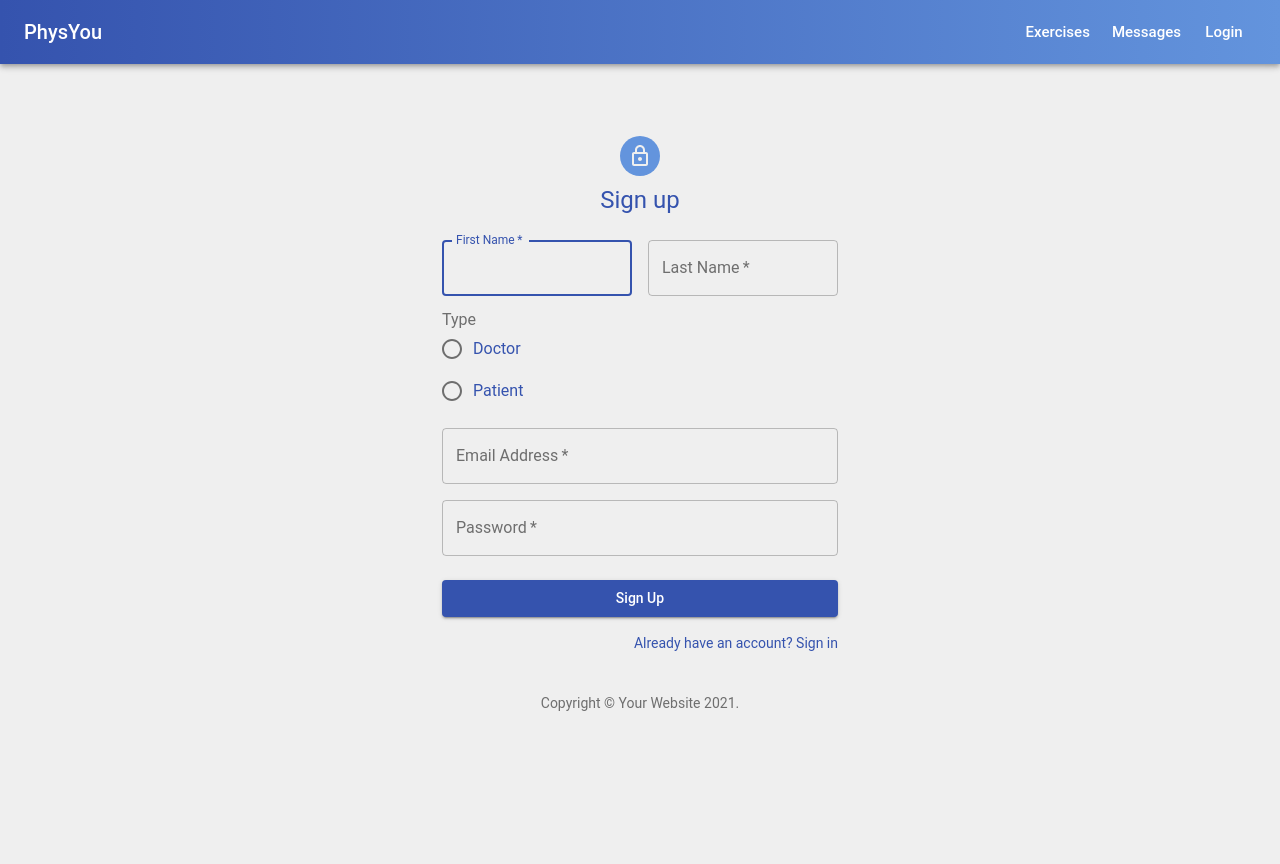
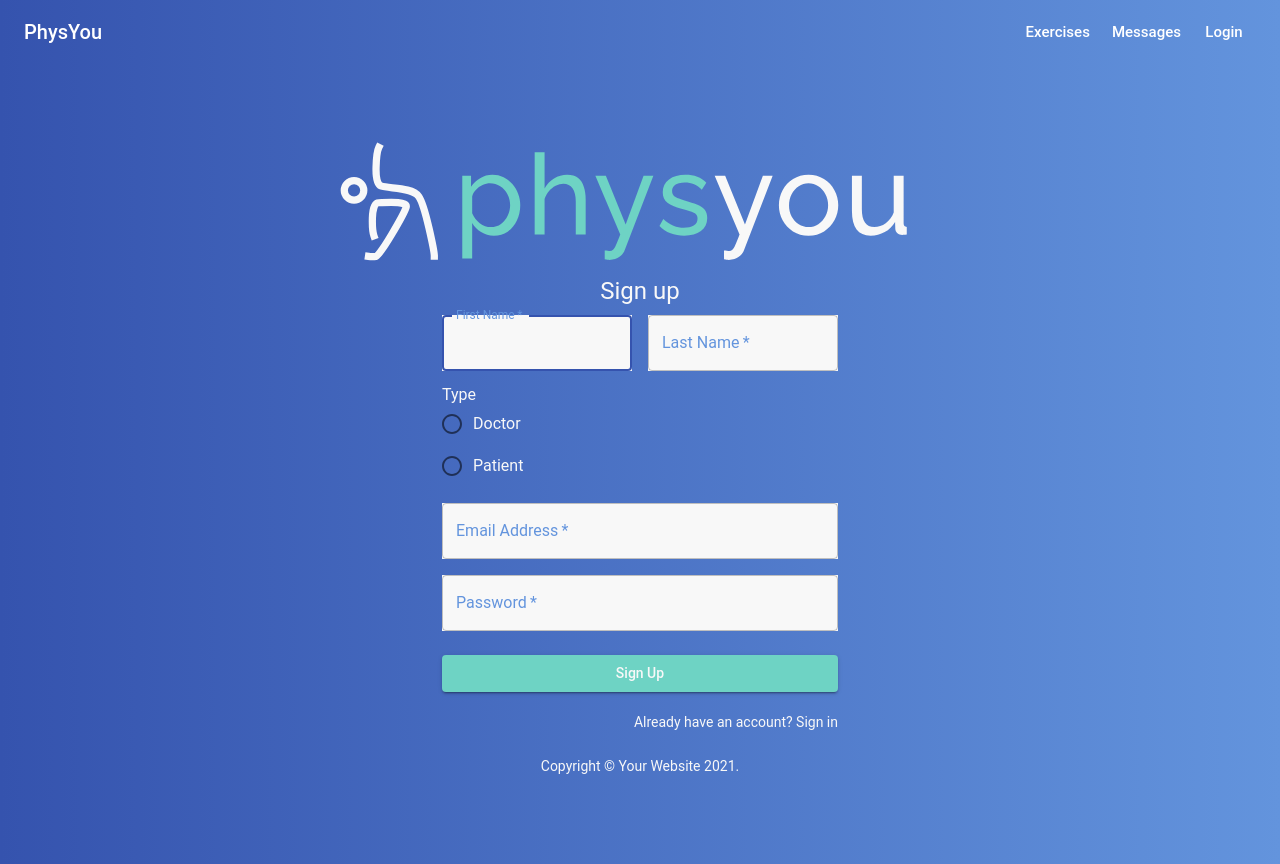
Before and after one commit to PhysYou/physyou-frontend, a React (Create React App) app: page /signup in a window 1280 px wide. Before the commit the page ends 800 px from the top, so only its background shows below. Built offline with nearby package versions, Linux system fonts and the light colour scheme; no server answers.

Commit message:
Styled signup page

```diff
--- a/src/pages/signup.js
+++ b/src/pages/signup.js
@@ -1,4 +1,4 @@
-import React, {useState} from 'react';
+import React, { useState } from 'react';
 import Avatar from '@material-ui/core/Avatar';
 import Button from '@material-ui/core/Button';
 import CssBaseline from '@material-ui/core/CssBaseline';
@@ -12,14 +12,15 @@ import LockOutlinedIcon from '@material-ui/icons/LockOutlined';
 import Typography from '@material-ui/core/Typography';
 import { makeStyles } from '@material-ui/core/styles';
 import Container from '@material-ui/core/Container';
-import {FormControl, FormLabel, Radio, RadioGroup} from "@material-ui/core";
-import {auth, generateUserDocument} from "../firebase";
+import { FormControl, FormLabel, Radio, RadioGroup } from '@material-ui/core';
+import { auth, generateUserDocument } from '../firebase';
+import { ReactComponent as Logo } from './logo.svg';
 
 function Copyright() {
   return (
-        <Typography variant="body2" color="textSecondary" align="center">
+    <Typography variant='body2' style={{ color: '#f8f8f8' }} align='center'>
       {'Copyright © '}
-            <Link color="inherit" href="https://material-ui.com/">
+      <Link color='inherit' href='https://material-ui.com/'>
         Your Website
       </Link>{' '}
       {new Date().getFullYear()}
@@ -30,7 +31,7 @@ function Copyright() {
 
 const useStyles = makeStyles((theme) => ({
   paper: {
-        marginTop: theme.spacing(8),
+    paddingTop: theme.spacing(8),
     display: 'flex',
     flexDirection: 'column',
     alignItems: 'center',
@@ -41,125 +42,185 @@ const useStyles = makeStyles((theme) => ({
   },
   form: {
     width: '100%', // Fix IE 11 issue.
-        marginTop: theme.spacing(3),
+    marginTop: theme.spacing(1),
   },
   submit: {
     margin: theme.spacing(3, 0, 2),
+  },
+  input: {
+    backgroundColor: '#F8F8F8',
+  },
+  whiteText: {
+    color: '#f8f8f8',
+  },
+  background: {
+    height: '100vh',
+    width: '100vw',
+    backgroundImage: `linear-gradient(to right, #3553ae, #6394dd)`,
+  },
+  registerBtn: {
+    color: '#6ED3C4',
+    border: '3px solid #6ED3C4',
+    filter: 'drop-shadow(2px 4px 10px rgba(0, 0, 0, 0.25))',
+    background: 'none',
+    borderRadius: 10,
   },
 }));
 
 export default function Signup() {
   const classes = useStyles();
 
-    const [email, setEmail] = useState('')
-    const [password, setPassword] = useState('')
+  const [email, setEmail] = useState('');
+  const [password, setPassword] = useState('');
   const [firstName, setFName] = useState('');
   const [lastName, setLName] = useState('');
-    const [type, setType] = useState('')
+  const [type, setType] = useState('');
 
   const handleSubmit = async (evt) => {
     evt.preventDefault();
     try {
-            const {user} = await auth.createUserWithEmailAndPassword(email, password);
-            await generateUserDocument(user, {firstName, lastName, type})
-        } catch(error) {
-            alert("Error signing up with email and password")
+      const { user } = await auth.createUserWithEmailAndPassword(
+        email,
+        password
+      );
+      await generateUserDocument(user, { firstName, lastName, type });
+    } catch (error) {
+      alert('Error signing up with email and password');
     }
-    }
+  };
 
   return (
-        <Container component="main" maxWidth="xs">
+    <div className={classes.background}>
+      <Container component='main' maxWidth='xs'>
         <CssBaseline />
         <div className={classes.paper}>
-                <Avatar className={classes.avatar}>
-                    <LockOutlinedIcon />
-                </Avatar>
-                <Typography component="h1" variant="h5">
+          <Logo style={{ width: 600 }} />
+          <Typography style={{ color: '#f8f8f8' }} component='h1' variant='h5'>
             Sign up
           </Typography>
           <form className={classes.form} noValidate onSubmit={handleSubmit}>
             <Grid container spacing={2}>
               <Grid item xs={12} sm={6}>
                 <TextField
-                                autoComplete="fname"
-                                name="firstName"
-                                variant="outlined"
+                  className={classes.input}
+                  InputLabelProps={{
+                    style: { color: '#6394dd' },
+                  }}
+                  autoComplete='fname'
+                  name='firstName'
+                  variant='outlined'
                   required
                   fullWidth
-                                id="firstName"
-                                label="First Name"
+                  id='firstName'
+                  label='First Name'
                   autoFocus
                   onChange={(evt) => setFName(evt.target.value)}
                 />
               </Grid>
               <Grid item xs={12} sm={6}>
                 <TextField
-                                variant="outlined"
+                  className={classes.input}
+                  InputLabelProps={{
+                    style: { color: '#6394dd' },
+                  }}
+                  variant='outlined'
                   required
                   fullWidth
-                                id="lastName"
-                                label="Last Name"
-                                name="lastName"
-                                autoComplete="lname"
+                  id='lastName'
+                  label='Last Name'
+                  name='lastName'
+                  autoComplete='lname'
                   onChange={(evt) => setLName(evt.target.value)}
                 />
               </Grid>
               <Grid item xs={12}>
-                            <FormControl component="fieldset">
-                                <FormLabel component="legend">Type</FormLabel>
-                                <RadioGroup aria-label="type" name="type" value={type} onChange={(event) => setType(event.target.value)}>
-                                    <FormControlLabel value="doctor" control={<Radio color="primary"/>} label="Doctor" />
-                                    <FormControlLabel value="patient" control={<Radio color="primary"/>} label="Patient" />
+                <FormControl component='fieldset'>
+                  <FormLabel component='legend' className={classes.whiteText}>
+                    Type
+                  </FormLabel>
+                  <RadioGroup
+                    aria-label='type'
+                    name='type'
+                    value={type}
+                    onChange={(event) => setType(event.target.value)}
+                  >
+                    <FormControlLabel
+                      value='doctor'
+                      className={classes.whiteText}
+                      control={<Radio color='primary' />}
+                      label='Doctor'
+                    />
+                    <FormControlLabel
+                      value='patient'
+                      className={classes.whiteText}
+                      control={<Radio color='primary' />}
+                      label='Patient'
+                    />
                   </RadioGroup>
                 </FormControl>
               </Grid>
               <Grid item xs={12}>
                 <TextField
-                                variant="outlined"
+                  className={classes.input}
+                  InputLabelProps={{
+                    style: { color: '#6394dd' },
+                  }}
+                  variant='outlined'
                   required
                   fullWidth
-                                id="email"
-                                label="Email Address"
-                                name="email"
-                                autoComplete="email"
+                  id='email'
+                  label='Email Address'
+                  name='email'
+                  autoComplete='email'
                   onChange={(evt) => setEmail(evt.target.value)}
                 />
               </Grid>
               <Grid item xs={12}>
                 <TextField
-                                variant="outlined"
+                  className={classes.input}
+                  InputLabelProps={{
+                    style: { color: '#6394dd' },
+                  }}
+                  variant='outlined'
                   required
                   fullWidth
-                                name="password"
-                                label="Password"
-                                type="password"
-                                id="password"
-                                autoComplete="current-password"
+                  name='password'
+                  label='Password'
+                  type='password'
+                  id='password'
+                  autoComplete='current-password'
                   onChange={(evt) => setPassword(evt.target.value)}
                 />
               </Grid>
             </Grid>
+            <Box mt={3}>
               <Button
-                        type="submit"
+                type='submit'
                 fullWidth
-                        variant="contained"
-                        color="primary"
-                        className={classes.submit}
+                variant='contained'
+                color='primary'
+                style={{ background: '#6ed3c4', color: '#f8f8f8' }}
               >
                 Sign Up
               </Button>
-                    <Grid container justify="flex-end">
-                        <Grid item>
-                            <Link href="/login" variant="body2">
+            </Box>
+            <Grid container justify='flex-end'>
+              <Grid item style={{ marginTop: '20px' }}>
+                <Link
+                  href='/login'
+                  variant='body2'
+                  style={{ color: '#f8f8f8' }}
+                >
                   Already have an account? Sign in
                 </Link>
               </Grid>
             </Grid>
           </form>
         </div>
-            <Box mt={5}>
+        <Box mt={3}>
           <Copyright />
         </Box>
       </Container>
+    </div>
   );
 }
```
Lines whose indentation alone changed are shown as unchanged.
